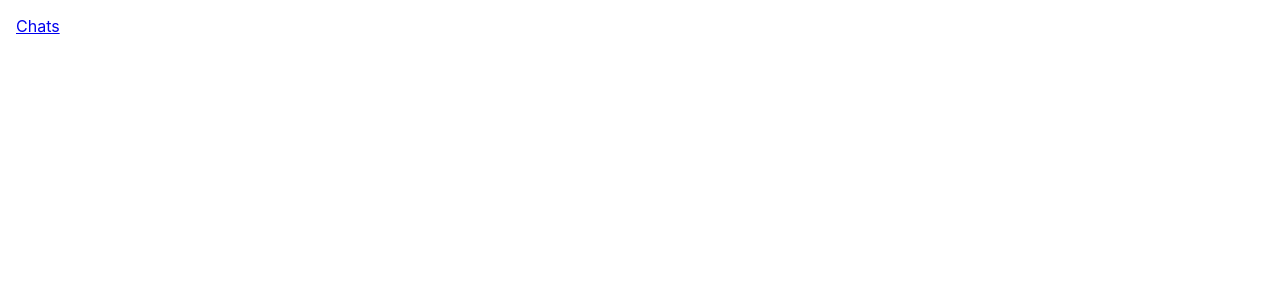
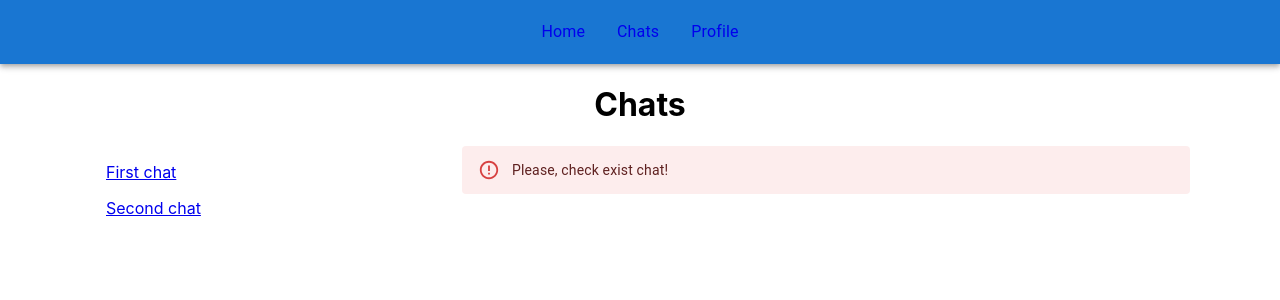
Before and after one commit to YuriyErmolaev/thirdq_react, a React (Create React App) app in the folder myreactapp/: page /chats in a window 1280 px wide. Before the commit this address had no page. Shown: the top 300 px of the page. Built offline with nearby package versions, Linux system fonts and the light colour scheme.

Commit message:
add separate chats

```diff
--- a/myreactapp/src/App.js
+++ b/myreactapp/src/App.js
@@ -2,20 +2,43 @@ import './App.css';
 import './styles/App.sass';
 import React, { useEffect, useState } from "react";
 import Chats from "./components/Chats";
-import {Grid, List, ListItem} from '@mui/material';
+import {Grid, List, ListItem, MenuItem} from '@mui/material';
 import {BrowserRouter, Route, Routes, Link} from "react-router-dom";
+import Box from '@mui/material/Box';
+import Toolbar from '@mui/material/Toolbar';
+import AppBar from '@mui/material/AppBar';
+import Typography from '@mui/material/Typography';
+import Profile from "./components/Profile"
+import Home from "./components/Home";
 
 function App() {
     return(
         <BrowserRouter>
-            <List>
-                <ListItem>
-                    <Link to={"/Chats"}>Chats</Link>
-                </ListItem>
-            </List>
-            <Routes>
-                <Route path={"/"} element={<Chats />} />
-            </Routes>
+            <Box sx={{ flexGrow: 1 }}>
+                <AppBar position="static">
+                    <div className="container">
+                        <Toolbar>
+                            <Link to={"/"} style={{ textDecoration: 'none' }}>
+                                <MenuItem>Home</MenuItem>
+                            </Link>
+                            <Link to={"/chats"} style={{ textDecoration: 'none' }}>
+                                <MenuItem>Chats</MenuItem>
+                            </Link>
+                            <Link to={"/profile"} style={{ textDecoration: 'none' }}>
+                                <MenuItem>Profile</MenuItem>
+                            </Link>
+                        </Toolbar>
+                    </div>
+                </AppBar>
+            </Box>
+            <div className="App container">
+                <Routes>
+                    <Route path={"/"} element={<Home />} />
+                    <Route path={"/chats"} element={<Chats />} />
+                    <Route path="/chats/:chatId" element={<Chats />} />
+                    <Route path={"/profile"} element={<Profile />} />
+                </Routes>
+            </div>
         </BrowserRouter>
     )
 }
--- /dev/null
+++ b/myreactapp/src/components/ChatList/index.js
@@ -0,0 +1,20 @@
+import React from "react";
+import {BrowserRouter, Route, Routes, Link} from "react-router-dom";
+import {List, ListItem} from "@mui/material";
+
+export const ChatList = ({chatsList}) => {
+    return (
+        <List>
+            {
+                Object.keys(chatsList).map((chatId, i) => (
+                <ListItem key={chatId}>
+                    <Link to={`/chats/${chatId}`} >
+                        {chatsList[chatId].name}
+                    </Link>
+                </ListItem>
+            ))}
+        </List>
+    )
+}
+
+export default ChatList;
--- a/myreactapp/src/components/Chats/index.js
+++ b/myreactapp/src/components/Chats/index.js
@@ -2,25 +2,51 @@ import React, { useEffect, useState } from "react";
 import {MessageForm} from "../MessageForm/MessageForm";
 import { v4 as uuidv4 } from 'uuid';
 import {Grid, List, ListItem} from '@mui/material';
+import ChatList from "../ChatList";
+import MessageList from "../MessageList";
+import {useParams} from "react-router-dom";
+import NoChat from "../NoChat";
 
 export const Chats = () => {
 
     const [newmessage, setNewmessage] = useState('');
-    const [messageList, setMessageList] = useState([]);
-    const addMessageTolist = (message) => { // the callback
-        setNewmessage( message );
-        setMessageList([ ...messageList, message ]);
+
+    const addMessageToChatList = (message) => {
+        setChatsList({
+            ...chatsList,
+            [chatId]: {
+                ...chatsList[chatId],
+                messages: [ ...chatsList[chatId].messages, message ]
+            }
+        });
+    }
+
+    const addNewMessage = (message) => { // the callback
+        setNewmessage(message);
+        addMessageToChatList(message);
     };
-    const chLUuids = [uuidv4(), uuidv4(), uuidv4()];
-    const [chatsList] = useState([
-        {id: chLUuids[0], name: 'First chat'},
-        {id: chLUuids[1], name: 'Second chat'},
-        {id: chLUuids[2], name: 'Third chat'}
-    ]);
+
+    const [chatsList, setChatsList] = useState({
+        chat1: {
+            name: 'First chat',
+            messages: [
+                {id: 'm11', author: 'Yuriy', text: 'Hello!'},
+                {id: 'm12', author: 'Bot', text: 'Hi!'},
+            ]
+        },
+        chat2: {
+            name: 'Second chat',
+            messages: [
+                {id: 'm21', author: 'Petr', text: 'Hi!'},
+                {id: 'm22', author: 'Bot', text: 'Good day!'},
+            ]
+        }
+    });
 
     const botName = 'Bot';
 
     useEffect(() => {
+        console.log('newmessage2', newmessage);
         if(newmessage && newmessage.author !== botName){
             const newBotMessageText = 'Thank you! Your message is accepted! )';
             const uiid = uuidv4();
@@ -29,52 +55,35 @@ export const Chats = () => {
                 author: botName,
                 text: newBotMessageText
             };
+            setNewmessage( newBotMessage );
             const addBotMessage = () => {
-                setNewmessage( newBotMessage );
-                setMessageList([ ...messageList, newBotMessage ]);
+                addMessageToChatList(newBotMessage);
             }
             setTimeout(addBotMessage, 1500);
         }
     }, [newmessage]);
 
+    const { chatId } = useParams();
+
     return (
-        <div className="App container">
+        <div className="wrapper">
+            <h1>Chats{chatsList[chatId] ? '/'+chatsList[chatId].name : ''}</h1>
             <Grid container spacing={2}>
                 <Grid item xs={4}>
-                    <List>
-                        {chatsList.map((chat, i) => (
-                            <ListItem key={chat.id}>
-                                <h5 className={'chatName'}>
-                                    {chat.name}
-                                </h5>
-                            </ListItem>
-                        ))}
-                    </List>
+                    <ChatList
+                        chatsList={chatsList}
+                        chatId={chatId}
+                    />
                 </Grid>
                 <Grid item xs={8}>
-                    <ul>
-                        {messageList.map((message, i) => (
-                            <li className={'messageItem'} key={message.id}>
-                                <h5 className={'author'}>
-                                    {message.author}:
-                                </h5>
-                                <p className={'text'}>
-                                    {message.text}
-                                </p>
-                            </li>
-                        ))}
-                    </ul>
+                    <MessageList
+                        messageList={chatsList[chatId] ? chatsList[chatId].messages : ''}
+                    />
                     <MessageForm
-                        addMessageTolist={addMessageTolist}
+                        addNewMessage={addNewMessage}
+                        chatExist={chatsList[chatId] ? true : false}
                     />
-                    <a
-                        className="App-link"
-                        href="https://reactjs.org"
-                        target="_blank"
-                        rel="noopener noreferrer"
-                    >
-                        Learn React
-                    </a>
+                    <NoChat chatExist={chatsList[chatId] ? true : false} />
                 </Grid>
             </Grid>
         </div>
--- /dev/null
+++ b/myreactapp/src/components/Home/index.js
@@ -0,0 +1,8 @@
+export const Home = () => {
+    return (
+        <div className="wrapper">
+            <h1>Home</h1>
+        </div>
+    )
+}
+export default Home;
--- a/myreactapp/src/components/MessageForm/MessageForm.js
+++ b/myreactapp/src/components/MessageForm/MessageForm.js
@@ -3,8 +3,9 @@ import {TextField} from '@mui/material';
 import { LoadingButton } from '@mui/lab';
 import { v4 as uuidv4 } from 'uuid';
 
-export const MessageForm = ({ addMessageTolist }) => {
-    const tfRef = useRef();
+export const MessageForm = ({ addNewMessage, chatExist }) => {
+
+    const inputRef = useRef();
     const [value, setValue] = useState('');
     const handleChange = (e) => {
         setValue(e.target.value);
@@ -12,7 +13,7 @@ export const MessageForm = ({ addMessageTolist }) => {
     const handleSubmit = (e) => {
         e.preventDefault();
         const uiid = uuidv4();
-        addMessageTolist({
+        addNewMessage({
             id: uiid,
             text: value,
             author: 'Yuriy'
@@ -20,15 +21,16 @@ export const MessageForm = ({ addMessageTolist }) => {
     }
 
     useEffect(() => {
-        const tf = tfRef.current,
-            input = tf.getElementsByTagName('input')[0];
-        input.focus();
-    }, [tfRef.current]);
+        const tfInput = inputRef.current;
+        if(tfInput) tfInput.focus();
+    }, [inputRef.current]);
+
+    if(!chatExist) return null;
 
     return (
         <form onSubmit={handleSubmit}>
             <TextField
-                ref={tfRef}
+                inputRef={inputRef}
                 value={value}
                 onChange={handleChange}
                 name='message'
--- /dev/null
+++ b/myreactapp/src/components/MessageList/index.js
@@ -0,0 +1,22 @@
+import React from "react";
+
+export const MessageList = ({messageList}) => {
+
+    if(!messageList) return null;
+
+    return (
+        <ul>
+            {messageList.map((message, i) => (
+                <li className={'messageItem'} key={message.id}>
+                    <h5 className={'author'}>
+                        {message.author}:
+                    </h5>
+                    <p className={'text'}>
+                        {message.text}
+                    </p>
+                </li>
+            ))}
+        </ul>
+    )
+}
+export default MessageList;
--- /dev/null
+++ b/myreactapp/src/components/NoChat/index.js
@@ -0,0 +1,16 @@
+import * as React from 'react';
+import Alert from '@mui/material/Alert';
+import Stack from '@mui/material/Stack';
+
+export const NoChat = ({chatExist}) => {
+    if(chatExist) return null;
+    return (
+        <div className="wrapper">
+            <Stack sx={{ width: '100%' }} spacing={2}>
+                <Alert severity="error">Please, check exist chat!</Alert>
+            </Stack>
+        </div>
+    );
+}
+
+export default NoChat;
--- /dev/null
+++ b/myreactapp/src/components/Profile/index.js
@@ -0,0 +1,9 @@
+export const Profile = () => {
+    return (
+        <div className="wrapper">
+            <h1>Profile</h1>
+        </div>
+    );
+}
+
+export default Profile;
```
